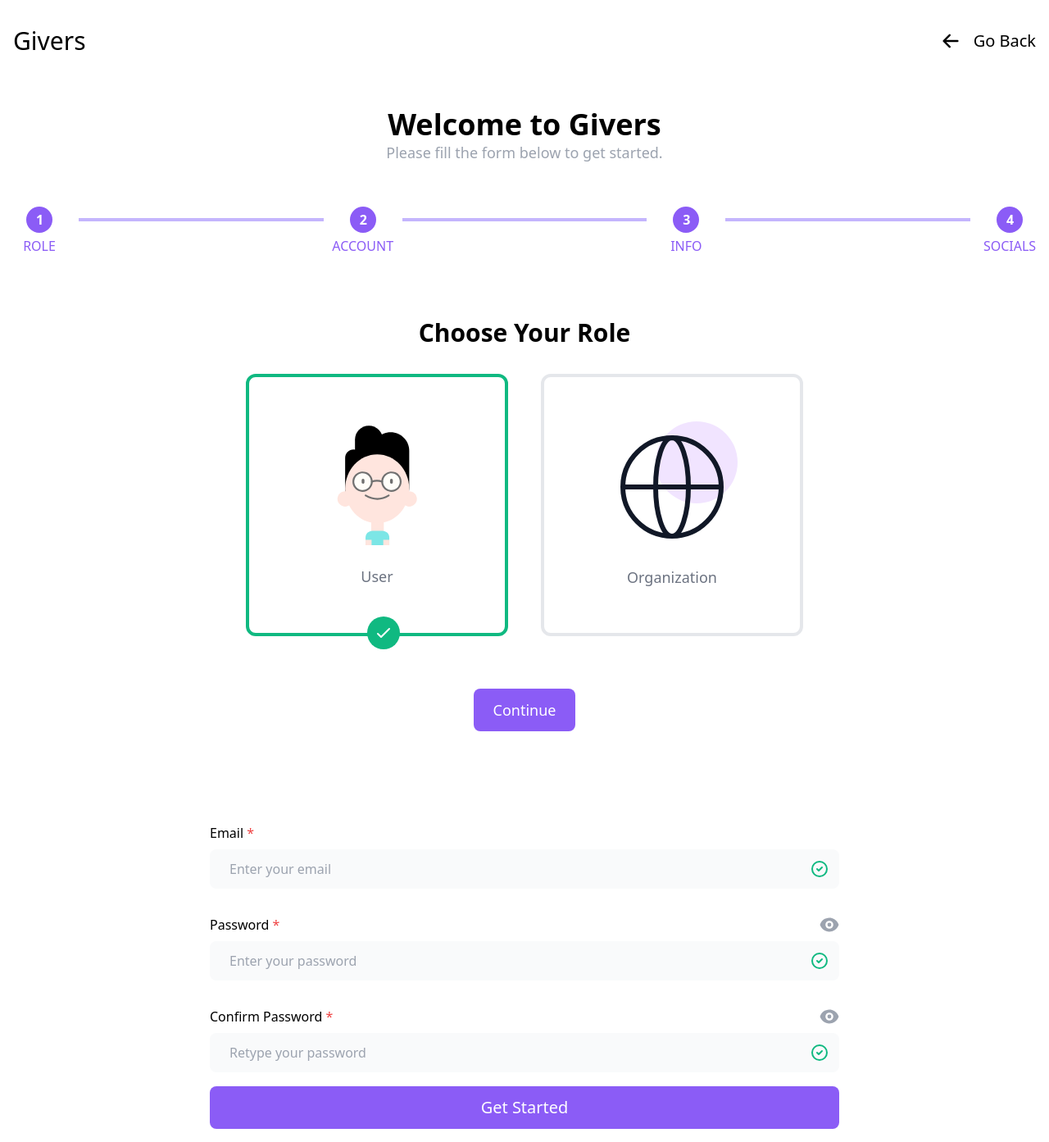
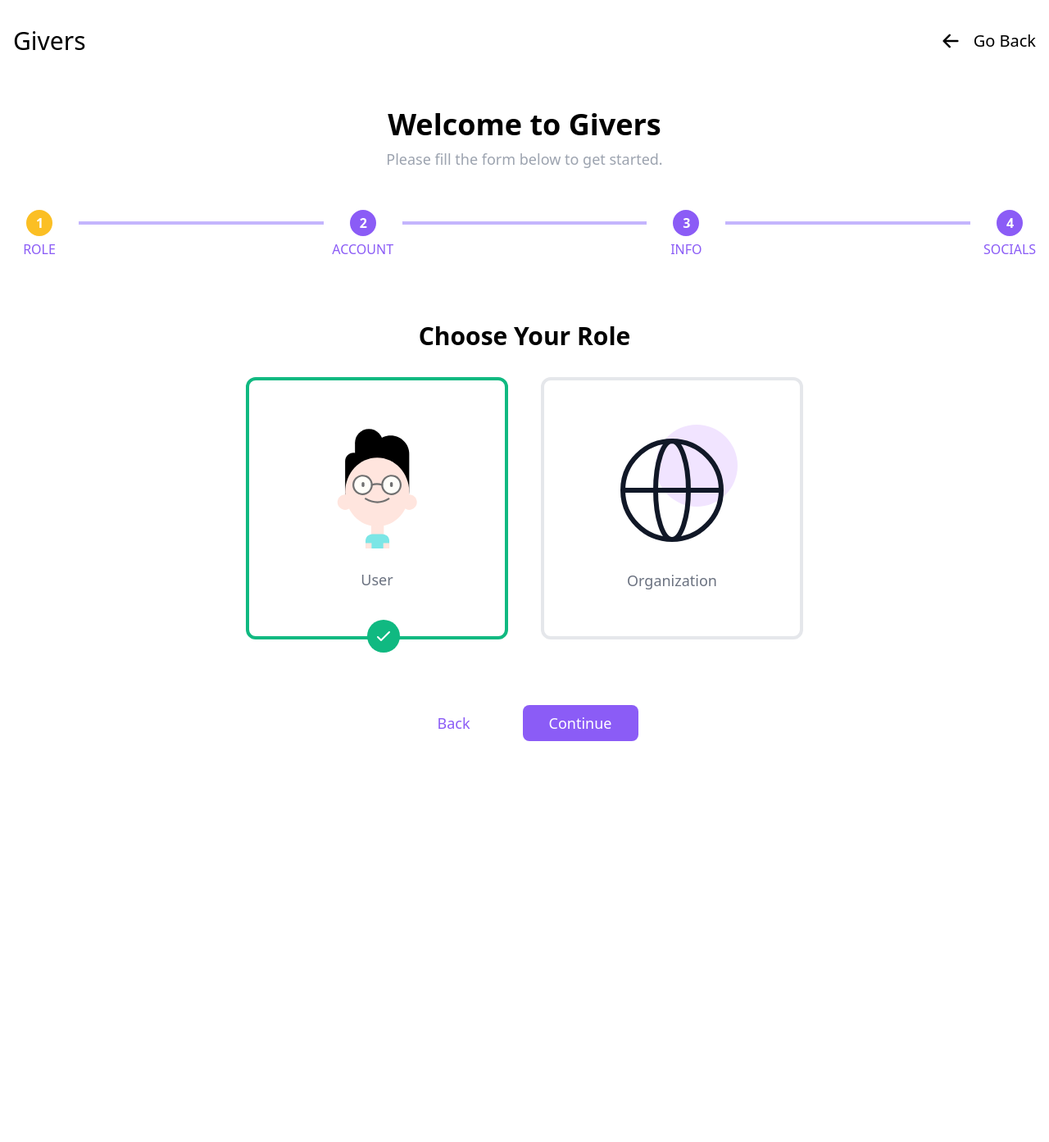
Before and after one commit to Bibek99/givers-frontend, a React (Create React App) app: page /signup in a window 1280 px wide. Shown: the whole page at 82% size. After the commit the page ends 920 px from the top, so only its background shows below. Built offline with nearby package versions, Linux system fonts and the light colour scheme.

Commit message:
buttons navigation through the on boarding form

```diff
--- a/src/components/forms/signup/AccountForm.js
+++ b/src/components/forms/signup/AccountForm.js
@@ -1,33 +1,35 @@
 import React, { useState } from 'react';
-import { Link } from 'react-router-dom';
 import {
     CheckCircleIcon,
     ExclamationCircleIcon,
 } from '@heroicons/react/outline';
 import { EyeIcon, EyeOffIcon } from '@heroicons/react/solid';
 // Form validation imports
-import { useForm } from 'react-hook-form';
 
-const SignupForm = () => {
+const SignupForm = ({
+    register,
+    errors,
+    isValid,
+    handleSubmit,
+    getValues,
+    trigger,
+}) => {
     const [isPasswordVisible, setPasswordVisible] = useState(false);
     const [isPassword2Visible, setPassword2Visible] = useState(false);
-
-    const {
-        register,
-        handleSubmit,
-        formState: { errors },
-        getValues,
-        trigger,
-    } = useForm();
 
     const onSubmit = (data) => {
         console.log(data);
     };
 
     return (
-        <div className="flex flex-col max-w-screen-lg mt-20 mx-auto">
+        <div className="flex flex-col max-w-screen-md mt-20 mx-auto">
             <form onSubmit={handleSubmit(onSubmit)}>
-                <div className="flex flex-col space-y-8 w-3/4 mx-auto">
+                <div className="flex flex-col space-y-8 px-8 mx-auto">
+                    <div>
+                        <h1 className="text-3xl font-semibold flex text-center justify-center">
+                            Your Account
+                        </h1>
+                    </div>
                     <div>
                         <label htmlFor="email" className="mb-2">
                             Email <span className="text-red-500">*</span>
@@ -200,35 +202,8 @@ const SignupForm = () => {
                             </div>
                         )}
                     </div>
-                    {/* <div className="space-x-4">
-                        <input
-                            type="checkbox"
-                            name="remember"
-                            className="h-4 w-4 align-middle"
-                        />
-                        <label htmlFor="remember" className="align-middle">
-                            I agree to platform's{' '}
-                            <span className="text-purple-500">
-                                Terms and Condition
-                            </span>
-                        </label>
-                    </div> */}
-                    <div className="mt-8">
-                        <button
-                            className="-mt-4 bg-purple-500 w-full py-3 px-12 text-xl text-white rounded-lg"
-                            type="submit"
-                        >
-                            Get Started
-                        </button>
-                    </div>
                 </div>
             </form>
-            {/* <div className="mt-20 text-center">
-                Already have an account ?
-                <Link to="/signup" className="ml-2 text-purple-500">
-                    Sign In
-                </Link>
-            </div> */}
         </div>
     );
 };
--- a/src/components/forms/signup/ChooseRole.js
+++ b/src/components/forms/signup/ChooseRole.js
@@ -53,11 +53,11 @@ const ChooseRole = ({
                         </div>
                     </div>
                 </div>
-                <div className="flex justify-center items-center mt-16">
+                {/* <div className="flex justify-center items-center mt-16">
                     <button className="bg-purple-500 text-white text-lg rounded-lg px-6 py-3">
                         Continue
                     </button>
-                </div>
+                </div> */}
             </div>
         </div>
     );
--- a/src/components/wizard/Stepper.js
+++ b/src/components/wizard/Stepper.js
@@ -8,7 +8,9 @@ const Stepper = ({ formStep }) => {
                 <div className="flex flex-col items-center relative">
                     <div
                         className={`relative border-2 font-semibold rounded-full h-8 w-8 text-center align-middle ${
-                            formStep > 0
+                            formStep === 0
+                                ? 'border-yellow-400 bg-yellow-400 text-white'
+                                : formStep > 0
                                 ? 'border-green-500 bg-green-500'
                                 : 'border-purple-500 text-white bg-purple-500'
                         }`}
@@ -35,7 +37,9 @@ const Stepper = ({ formStep }) => {
                 <div className="flex flex-col items-center relative">
                     <div
                         className={`relative border-2 font-semibold rounded-full h-8 w-8 text-center align-middle ${
-                            formStep > 1
+                            formStep === 1
+                                ? 'border-yellow-400 bg-yellow-400 text-white'
+                                : formStep > 1
                                 ? 'border-green-500 bg-green-500'
                                 : 'border-purple-500 text-white bg-purple-500'
                         }`}
@@ -62,7 +66,9 @@ const Stepper = ({ formStep }) => {
                 <div className="flex flex-col items-center relative">
                     <div
                         className={`relative border-2 font-semibold rounded-full h-8 w-8 text-center align-middle ${
-                            formStep > 2
+                            formStep === 2
+                                ? 'border-yellow-400 bg-yellow-400 text-white'
+                                : formStep > 2
                                 ? 'border-green-500 bg-green-500'
                                 : 'border-purple-500 text-white bg-purple-500'
                         }`}
@@ -89,7 +95,9 @@ const Stepper = ({ formStep }) => {
                 <div className="flex flex-col items-center relative">
                     <div
                         className={`relative border-2 font-semibold rounded-full h-8 w-8 text-center align-middle ${
-                            formStep > 3
+                            formStep === 3
+                                ? 'border-yellow-400 bg-yellow-400 text-white'
+                                : formStep > 3
                                 ? 'border-green-500 bg-green-500'
                                 : 'border-purple-500 text-white bg-purple-500'
                         }`}
--- a/src/pages/GetStartedPage.js
+++ b/src/pages/GetStartedPage.js
@@ -3,12 +3,21 @@ import SecNav from '../components/navs/SecNav';
 import Stepper from '../components/wizard/Stepper';
 import AccountForm from '../components/forms/signup/AccountForm';
 import ChooseRole from '../components/forms/signup/ChooseRole';
+import { useForm } from 'react-hook-form';
 
 const GetStartedPage = () => {
     const [formStep, setFormStep] = useState(0);
 
     const [selectUser, setSelectUser] = useState(true);
     const [selectOrg, setSelectOrg] = useState(false);
+
+    const {
+        register,
+        handleSubmit,
+        formState: { errors, isValid },
+        getValues,
+        trigger,
+    } = useForm();
 
     const handleUserRoleClick = () => {
         setSelectOrg(false);
@@ -19,11 +28,89 @@ const GetStartedPage = () => {
         setSelectOrg(true);
         setSelectUser(false);
     };
-    const isUser = selectUser;
-    const isOrg = selectOrg;
 
-    console.log('User:', isUser);
-    console.log('Org:', isOrg);
+    const handleButtonClick = () => {
+        console.log('Button clicked');
+        setFormStep(formStep + 1);
+    };
+    const handleButtonClickBack = () => {
+        console.log('Button clicked');
+        if (formStep !== 0) {
+            setFormStep(formStep - 1);
+        }
+    };
+
+    const renderButton = () => {
+        if (formStep === 0) {
+            return (
+                <div className="flex flex-row justify-center items-center mt-12 space-x-8">
+                    <button
+                        onClick={() => handleButtonClickBack()}
+                        className=" text-purple-500 text-lg rounded-lg px-8 py-2"
+                    >
+                        Back
+                    </button>
+                    <button
+                        onClick={() => handleButtonClick()}
+                        className="bg-purple-500 text-white text-lg rounded-lg px-8 py-2"
+                    >
+                        Continue
+                    </button>
+                </div>
+            );
+        } else if (formStep === 1) {
+            return (
+                <div className="flex justify-center items-center mt-12 space-x-8">
+                    <button
+                        onClick={() => handleButtonClickBack()}
+                        className=" text-purple-500 text-lg rounded-lg px-8 py-2"
+                    >
+                        Back
+                    </button>
+                    <button
+                        onClick={() => handleButtonClick()}
+                        className="bg-purple-500 text-white text-lg rounded-lg px-8 py-2"
+                    >
+                        Continue
+                    </button>
+                </div>
+            );
+        } else if (formStep === 2) {
+            return (
+                <div className="flex justify-center items-center mt-12 space-x-8">
+                    <button
+                        onClick={() => handleButtonClickBack()}
+                        className=" text-purple-500 text-lg rounded-lg px-8 py-2"
+                    >
+                        Back
+                    </button>
+                    <button
+                        onClick={() => handleButtonClick()}
+                        className="bg-purple-500 text-white text-lg rounded-lg px-8 py-2"
+                    >
+                        Continue
+                    </button>
+                </div>
+            );
+        } else if (formStep === 3) {
+            return (
+                <div className="flex justify-center items-center mt-12 space-x-8">
+                    <button
+                        onClick={() => handleButtonClickBack()}
+                        className=" text-purple-500 text-lg rounded-lg px-8 py-2"
+                    >
+                        Back
+                    </button>
+                    <button
+                        onClick={() => handleButtonClick()}
+                        className="bg-purple-500 text-white text-lg rounded-lg px-8 py-2"
+                    >
+                        Submit Form
+                    </button>
+                </div>
+            );
+        }
+    };
 
     return (
         <div className="bg-white">
@@ -33,13 +120,14 @@ const GetStartedPage = () => {
                     <h1 className="text-4xl font-semibold">
                         Welcome to Givers
                     </h1>
-                    <p className="text-lg text-gray-400">
+                    <p className="text-lg text-gray-400 mt-2">
                         Please fill the form below to get started.
                     </p>
                 </div>
-                <div className="mt-5">
+                <div className="mt-4">
                     <Stepper formStep={formStep} />
                 </div>
+                {formStep === 0 && (
                     <section>
                         <ChooseRole
                             selectUser={selectUser}
@@ -48,9 +136,27 @@ const GetStartedPage = () => {
                             handleOrgRoleClick={handleOrgRoleClick}
                         />
                     </section>
+                )}
+                {formStep === 1 && (
                     <section>
-                    <AccountForm />
+                        <AccountForm
+                            register={register}
+                            errors={errors}
+                            isValid={isValid}
+                            handleSubmit={handleSubmit}
+                            getValues={getValues}
+                            trigger={trigger}
+                        />
                     </section>
+                )}
+                {formStep === 2 && <section>Step 3</section>}
+                {formStep === 3 && <section>Step 4</section>}
+                {/* <div>
+                    <button className="mt-8 bg-purple-500 text-white text-lg rounded-lg px-8 py-2">
+                        Next Step
+                    </button>
+                </div> */}
+                {renderButton()}
             </div>
         </div>
     );
--- a/tailwind.config.js
+++ b/tailwind.config.js
@@ -49,7 +49,10 @@ module.exports = {
         },
     },
     variants: {
-        extend: {},
+        extend: {
+            opacity: ['disabled'],
+            backgroundColor: ['disabled'],
+        },
     },
     plugins: [],
 };
```
Lines whose indentation alone changed are shown as unchanged.
